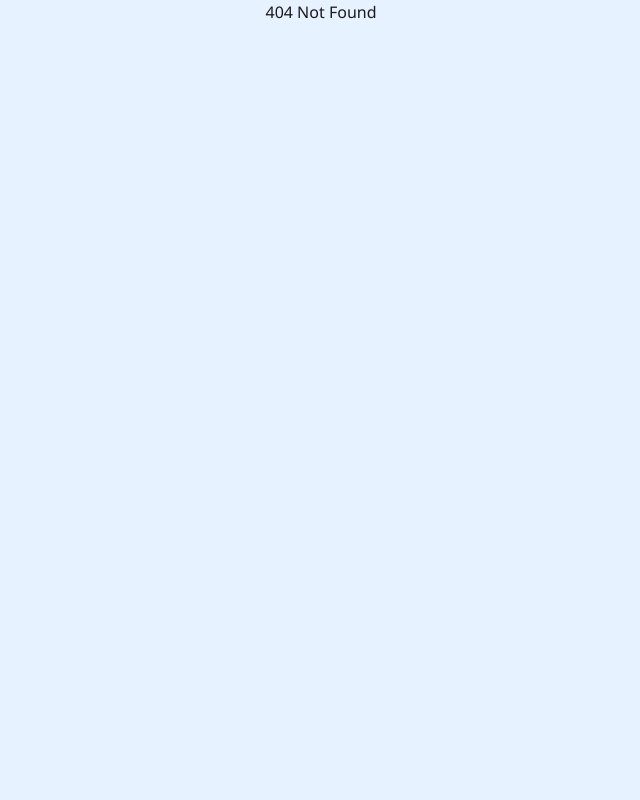
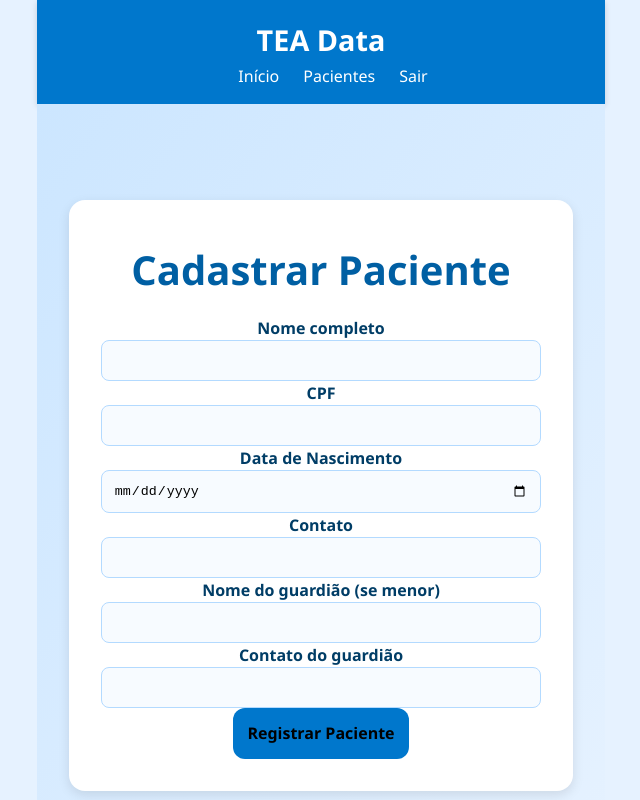
Before and after one commit to Heymity/ConsulTEA, a React (Vite) app in the folder Site/ConsulTEA-React/: page /register-patient in a window 1280 px wide. Before the commit this address had no page. Shown: the whole page, without its empty margins (319-959 px from the left). Built offline with nearby package versions, Linux system fonts and the light colour scheme.

Commit message:
Criada página registerPatient, ainda em desnvolvimento. Rota adicionada em App.tsx e acessível por /register-patient

```diff
--- a/Site/ConsulTEA-React/src/App.tsx
+++ b/Site/ConsulTEA-React/src/App.tsx
@@ -2,6 +2,7 @@ import './App.css'
 import { BrowserRouter, Routes, Route, Link } from 'react-router-dom';
 import Login from './pages/login/Login';
 import Home from './pages/home/Home';
+import RegisterPatient from './pages/registerPatient/RegisterPatient';
 
 function App() {
   return (
@@ -10,6 +11,7 @@ function App() {
         <Route path="/" element={<Login />} />
         <Route path="/login" element={<Login />} />
         <Route path="/home" element={<Home />} />
+        <Route path="/register-patient" element={<RegisterPatient />} />
         <Route path="*" element={<div>404 Not Found</div>} />
       </Routes>
     </BrowserRouter>
--- /dev/null
+++ b/Site/ConsulTEA-React/src/pages/registerPatient/RegisterPatient.css
@@ -0,0 +1,67 @@
+/* ===== Base ===== */
+* {
+  margin: 0;
+  padding: 0;
+  box-sizing: border-box;
+}
+
+body {
+  font-family: 'Segoe UI', Roboto, sans-serif;
+  background-color: #e6f2ff;
+  color: #1a1a1a;
+}
+
+/* ===== Form Container ===== */
+form {
+  background-color: #ffffff;
+  padding: 2rem;
+  border-radius: 16px;
+  box-shadow: 0 4px 12px rgba(0, 0, 0, 0.1);
+}
+
+h2 {
+  color: #005fa3;
+  font-weight: 700;
+}
+
+/* ===== Inputs ===== */
+.form-input {
+  width: 100%;
+  padding: 0.75rem;
+  border-radius: 8px;
+  border: 1px solid #b3daff;
+  background-color: #f7fbff;
+  transition: all 0.2s ease;
+}
+
+.form-input:focus {
+  border-color: #0077cc;
+  background-color: #ffffff;
+  outline: none;
+  box-shadow: 0 0 4px rgba(0, 119, 204, 0.4);
+}
+
+label {
+  font-weight: 600;
+  color: #003d66;
+}
+
+/* ===== Button ===== */
+button[type="submit"] {
+  background-color: #0077cc;
+  border: none;
+  padding: 0.9rem;
+  border-radius: 12px;
+  font-weight: bold;
+  cursor: pointer;
+  transition: background-color 0.3s ease;
+}
+
+button[type="submit"]:hover {
+  background-color: #005fa3;
+}
+
+/* ===== Page Layout ===== */
+html, body {
+  overflow-x: hidden;
+}
--- /dev/null
+++ b/Site/ConsulTEA-React/src/pages/registerPatient/RegisterPatient.tsx
@@ -0,0 +1,85 @@
+import './RegisterPatient.css';
+import { useState } from 'react';
+
+export default function RegisterPatient() {
+  const [formData, setFormData] = useState({
+    nome: '',
+    cpf: '',
+    nascimento: '',
+    contato: '',
+    guardiao: '',
+    contatoGuardiao: '',
+  });
+
+  const handleChange = (e: React.ChangeEvent<HTMLInputElement>) => {
+    setFormData({...formData, [e.target.name]: e.target.value});
+  };
+
+  const handleSubmit = (e: React.FormEvent) => {
+    e.preventDefault();
+    console.log(formData);
+    alert("Paciente registrado com sucesso! (mock)");
+  };
+
+  return (
+    <div className="min-h-screen flex flex-col font-sans bg-gray-50 text-gray-800">
+      {/* Header */}
+      <header className="bg-blue-600 text-white p-4 shadow-md">
+        <div className="w-full flex justify-between items-center">
+          <h1 className="text-2xl font-bold">TEA Data</h1>
+          <nav className="space-x-4">
+            <a href="#" className="hover:underline">Início</a>
+            <a href="#" className="hover:underline">Pacientes</a>
+            <a href="#" className="hover:underline">Sair</a>
+          </nav>
+        </div>
+      </header>
+
+      <main className="flex-grow w-full px-4 py-12 flex justify-center items-start bg-gradient-to-br from-blue-100 to-blue-50">
+        <form onSubmit={handleSubmit} className="bg-white shadow-lg rounded-xl p-8 w-full max-w-lg">
+          <h2 className="text-3xl font-bold text-blue-700 mb-6 text-center">Cadastrar Paciente</h2>
+
+          <div className="space-y-4">
+            <div>
+              <label className="block font-semibold mb-1">Nome completo</label>
+              <input name="nome" value={formData.nome} onChange={handleChange} required className="form-input"/>
+            </div>
+
+            <div>
+              <label className="block font-semibold mb-1">CPF</label>
+              <input name="cpf" value={formData.cpf} onChange={handleChange} required className="form-input"/>
+            </div>
+
+            <div>
+              <label className="block font-semibold mb-1">Data de Nascimento</label>
+              <input type="date" name="nascimento" value={formData.nascimento} onChange={handleChange} required className="form-input"/>
+            </div>
+
+            <div>
+              <label className="block font-semibold mb-1">Contato</label>
+              <input name="contato" value={formData.contato} onChange={handleChange} required className="form-input"/>
+            </div>
+
+            <div>
+              <label className="block font-semibold mb-1">Nome do guardião (se menor)</label>
+              <input name="guardiao" value={formData.guardiao} onChange={handleChange} className="form-input"/>
+            </div>
+
+            <div>
+              <label className="block font-semibold mb-1">Contato do guardião</label>
+              <input name="contatoGuardiao" value={formData.contatoGuardiao} onChange={handleChange} className="form-input"/>
+            </div>
+          </div>
+
+          <button type="submit" className="mt-6 bg-blue-600 text-white w-full py-3 rounded-lg font-semibold hover:bg-blue-700 transition">
+            Registrar Paciente
+          </button>
+        </form>
+      </main>
+
+      <footer className="bg-gray-200 text-center py-4 text-sm text-gray-600">
+        © 2025 Projeto TEA Data — Em desenvolvimento
+      </footer>
+    </div>
+  );
+}
```
Also changed, not shown: 1 other file (tests, documents, lock files or other folders).
